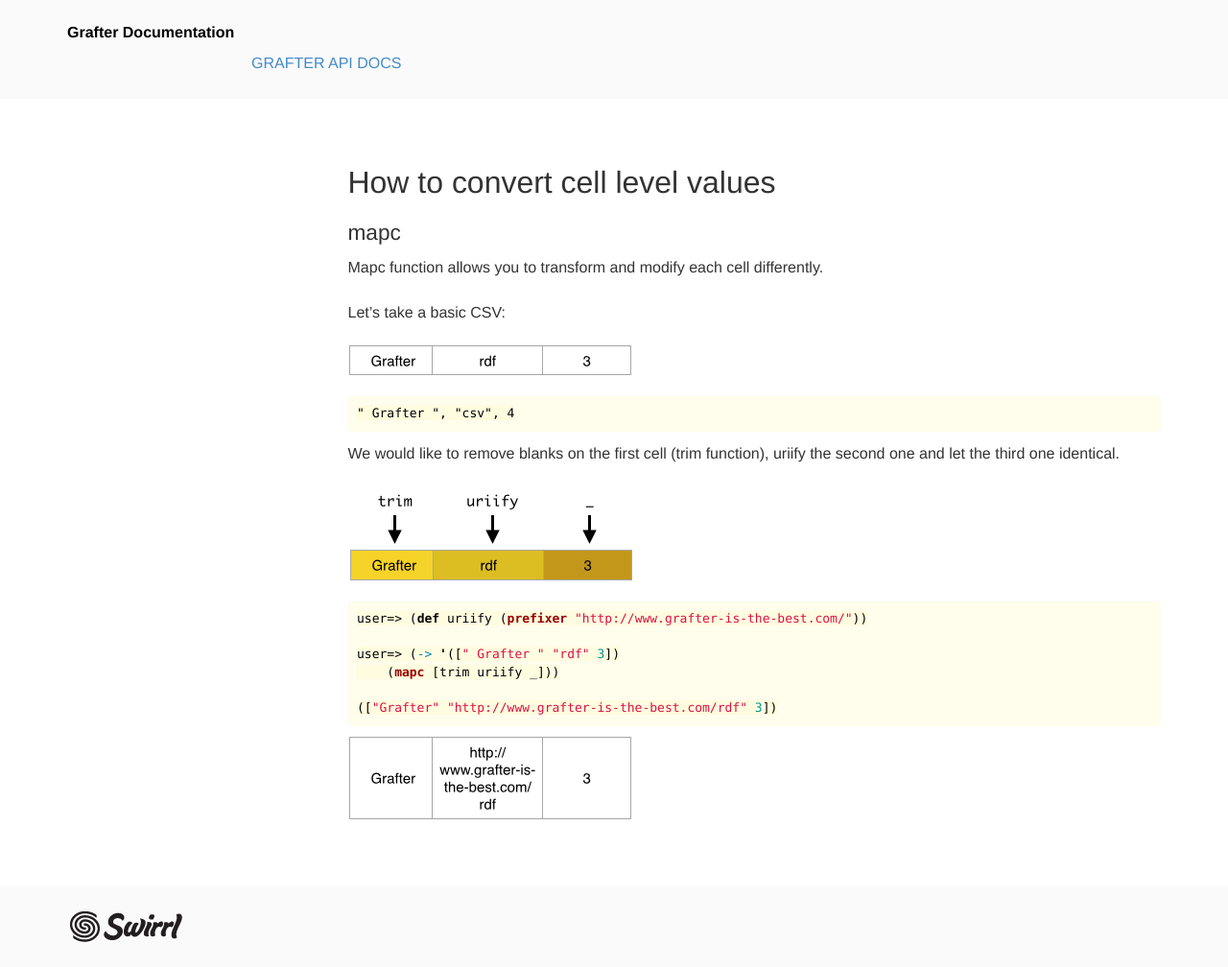
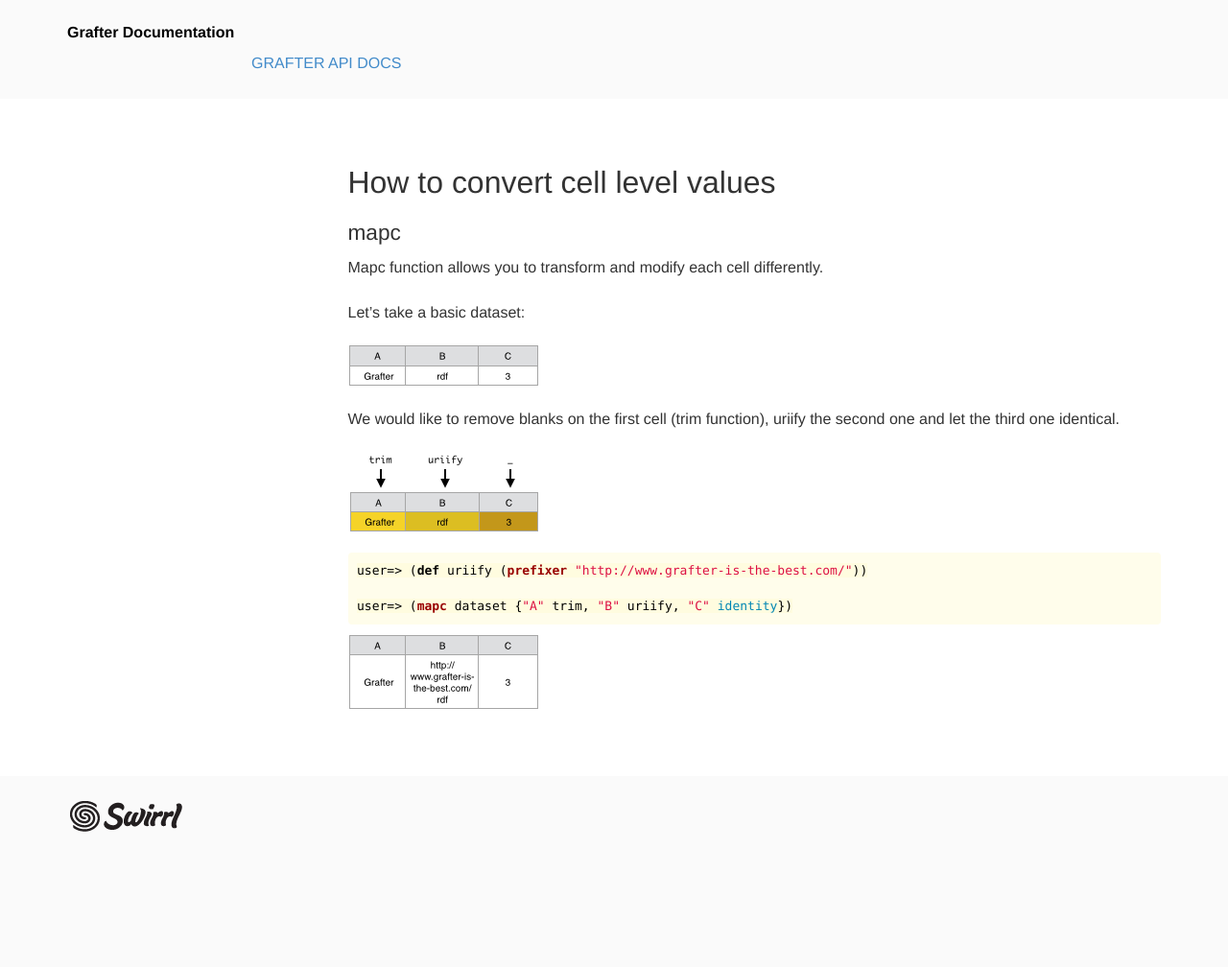
Before and after one commit to Swirrl/grafter-docs, a Jekyll site: the page built from _howto/210_convert_cell_level_values.md, in a window 1280 px wide. Shown: the whole page at 96% size. Built offline with Jekyll 4.4.1, drawn with Linux system fonts in a browser that asks for light colours; after the commit the page ends 900 px from its top, so only the background shows below that.

Commit message:
HT210 - update mapc FIXED 0.2

```diff
--- a/_howto/210_convert_cell_level_values.md
+++ b/_howto/210_convert_cell_level_values.md
@@ -9,15 +9,10 @@
 
 Mapc function allows you to transform and modify each cell differently.
 
-Let's take a basic CSV:
+Let's take a basic dataset:
 
 ![Data Screenshot](/assets/210_convert_cell_level_values_0.png)
 
-{% highlight CSV %}
-
-" Grafter ", "csv", 4
-
-{% endhighlight %}
 
 We would like to remove blanks on the first cell (trim function), uriify the second one and let the third one identical.
 
@@ -27,10 +22,7 @@
 {% highlight clojure %}
 user=> (def uriify (prefixer "http://www.grafter-is-the-best.com/"))
 
-user=> (-> '([" Grafter " "rdf" 3])
-    (mapc [trim uriify _]))
-
-(["Grafter" "http://www.grafter-is-the-best.com/rdf" 3])
+user=> (mapc dataset {"A" trim, "B" uriify, "C" identity})
 
 {% endhighlight %}
 
```
Also changed, not shown: assets/101_tranformation_2.png, assets/101_tranformation_3.png, assets/210_convert_cell_level_values_0.png, assets/210_convert_cell_level_values_1.png, assets/210_convert_cell_level_values_2.png.
